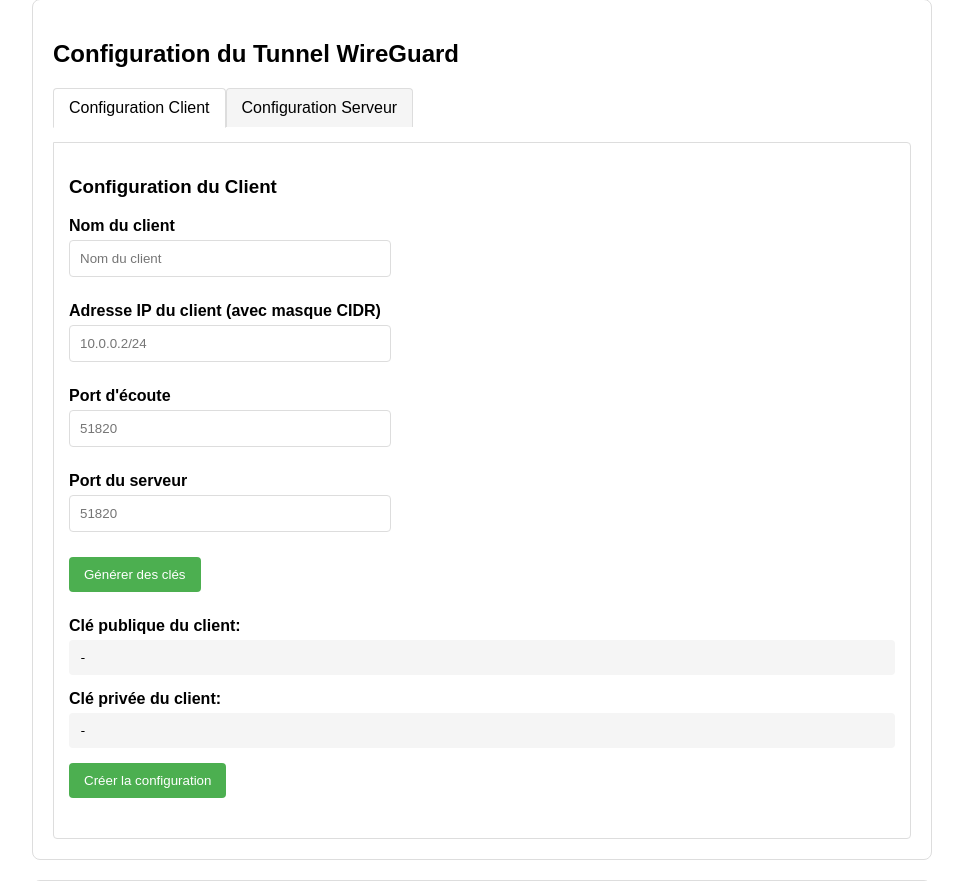
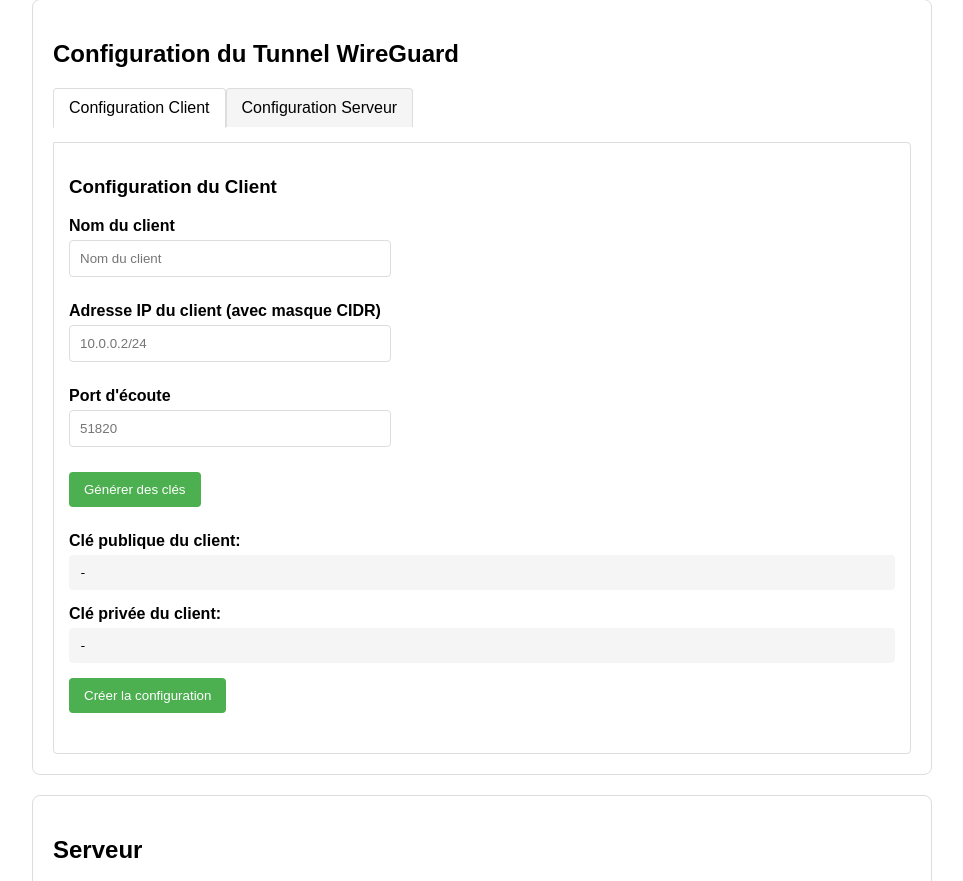
Before and after one commit to GUYGyze/R601, a Flask app: template SAE601/app/templates/client/static/index_client.html in a window 1280 px wide. Shown: the part 101-982 px from the top of the page, without its empty margins (158-1121 px from the left). Run offline with Flask 2, Linux system fonts and the light colour scheme; the template is opened without the code that fills it, so the values that code supplies are empty; parts of the project's set-up code (start-up, migrations or seed data) failed here and were passed over.

Commit message:
Update index_client.html

```diff
--- a/SAE601/app/templates/client/static/index_client.html
+++ b/SAE601/app/templates/client/static/index_client.html
@@ -168,11 +168,6 @@
                     <label for="client_listen_port">Port d'écoute</label>
                     <input type="number" id="client_listen_port" placeholder="51820" min="1" max="65535">
                 </div>
-
-                <div class="form-group">
-                    <label for="client_server_port">Port du serveur</label>
-                    <input type="number" id="client_server_port" placeholder="51820" min="1" max="65535">
-                </div>
                 <div class="form-group">
                     <button onclick="generateClientKeys()">Générer des clés</button>
                 </div>
@@ -186,7 +181,7 @@
                 </div>
                 <div class="form-group">
 
-                    <button onclick="createClient()">Créer la configuration</button>
+                    <button onclick="createServer()">Créer la configuration</button>
                 </div>
             </div>
 
@@ -194,16 +189,12 @@
             <div class="tab-pane" id="server-config">
                 <h3>Configuration du Serveur</h3>
                 <div class="form-group">
-                    <label for="server_port">Port d'écoute</label>
+                    <label for="server_port">Port du Serveur</label>
                     <input type="number" id="server_port" placeholder="51820" min="1" max="65535">
                 </div>
                 <div class="form-group">
-                    <label for="client_server_port">IP du serveur</label>
-                    <input type="number" id="client_server_ip" placeholder="51820" min="1" max="65535">
-                </div>
-                <div class="form-group">
-                    <label for="server_interface">Interface réseau</label>
-                    <input type="text" id="server_interface" placeholder="eth0">
+                    <label for="server_ip">IP du serveur</label>
+                    <input type="number" id="server_ip" placeholder="51820" min="1" max="65535">
                 </div>
 
             </div>
```
